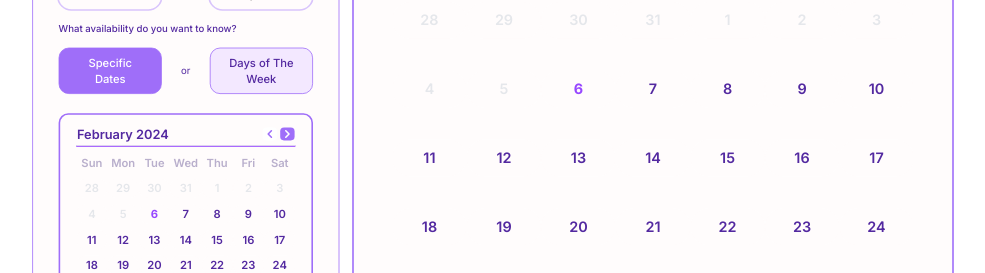
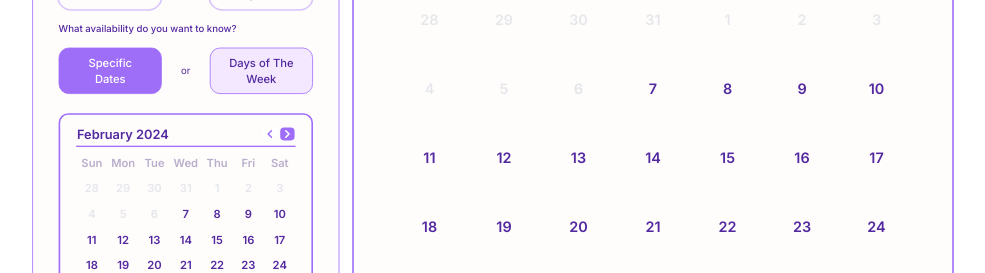
Before and after one commit to project-weave/weave-ui, a Next.js app: page / in a window 1280 px wide. Shown: the part 1086-1359 px from the top of the page, without its empty margins (147-1132 px from the left). Built offline with nearby package versions, Linux system fonts and the light colour scheme.

Commit message:
fix: mozilla production date bug

```diff
--- a/src/components/event-date-calendar.tsx
+++ b/src/components/event-date-calendar.tsx
@@ -68,7 +68,7 @@ const EventDateCalendar = ({
   size,
   visibleEventDates
 }: EventDateCalendarProps) => {
-  const [today] = useState(startOfToday());
+  const [today] = useState(new Date());
 
   let defaultMonth = isViewMode ? format(parseISO(earliestSelectedDate), MONTH_FORMAT) : format(today, MONTH_FORMAT);
   if (currentMonthOverride !== undefined) {
```
